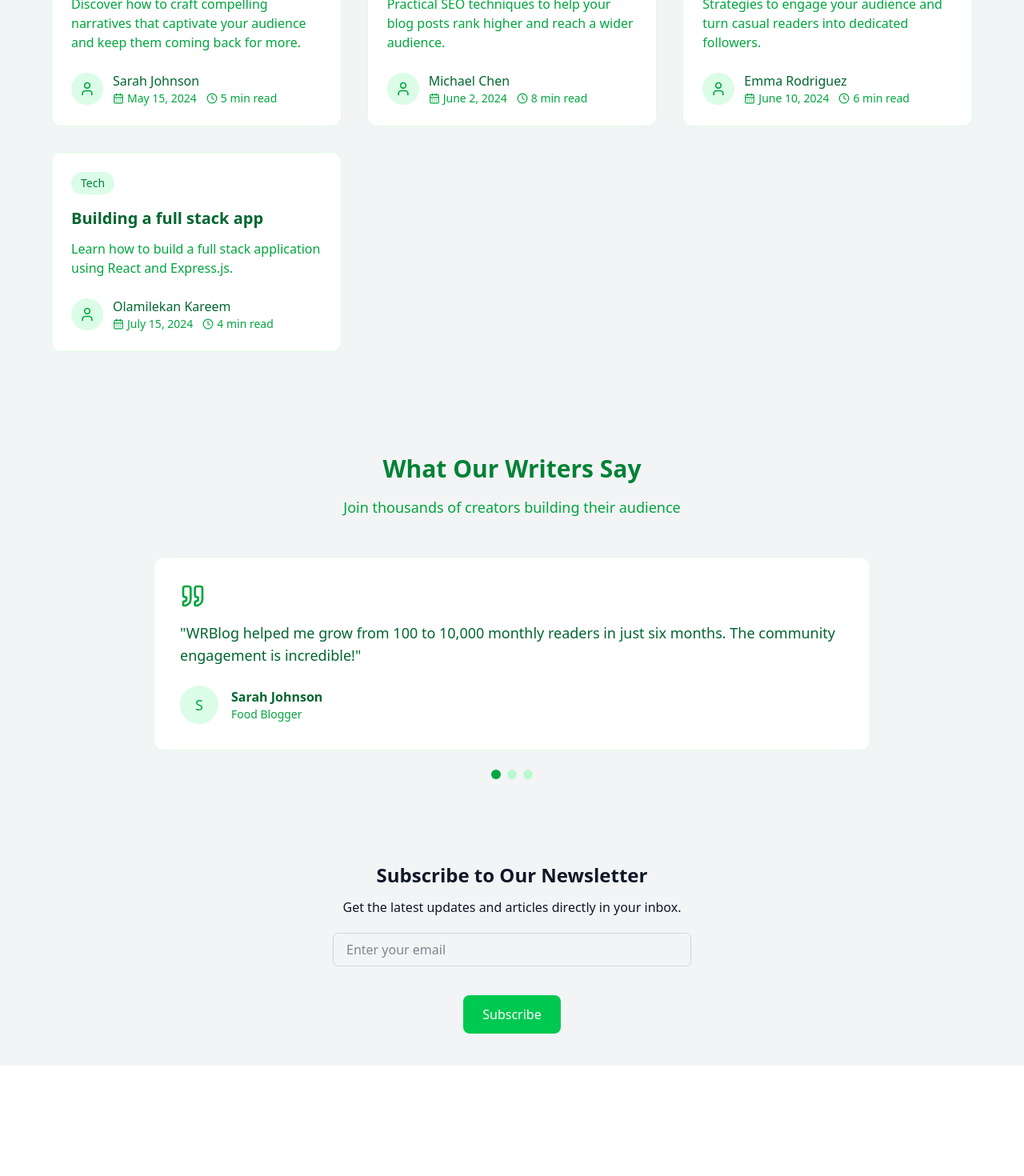
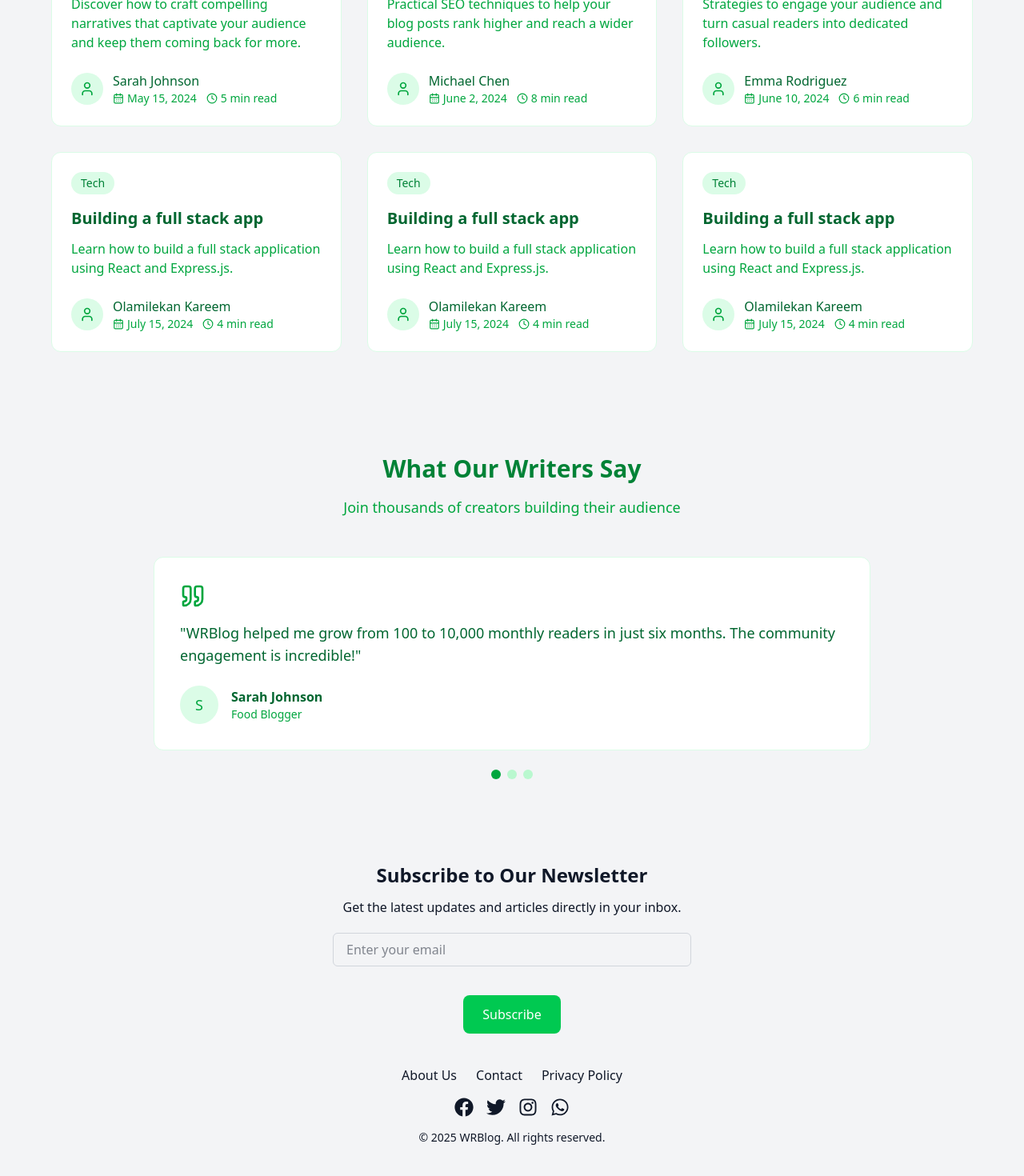
Before and after one commit to Olamilekan18/WRBlog, a React (Vite) app in the folder frontend/: page / in a window 1280 px wide. Shown: the part 1747-3217 px from the top of the page at 80% size. Before the commit the page ends 3079 px from the top, so only its background shows below. Built offline with nearby package versions, Linux system fonts and the light colour scheme.

Commit message:
completed landing page

```diff
--- a/frontend/package.json
+++ b/frontend/package.json
@@ -15,6 +15,7 @@
     "lucide-react": "^0.485.0",
     "react": "^18.3.1",
     "react-dom": "^18.3.1",
+    "react-icons": "^5.5.0",
     "tailwindcss": "^4.0.17"
   },
   "devDependencies": {
--- a/frontend/src/App.jsx
+++ b/frontend/src/App.jsx
@@ -8,8 +8,6 @@ import FeatureSection from "./Components/FeatureSection.jsx";
 import FeaturedPostsSection from "./Components/FeaturedPosts.jsx";
 import TestimonialsSection from "./Components/Testimonials.jsx";
 import Newsletter from "./Components/NewsLetter.jsx";
-
-// import { ThemeProvider } from "./context/ThemeProvider.jsx";
 function App() {
   return (
     <DarkModeProvider>
--- a/frontend/src/Components/FeaturedPosts.jsx
+++ b/frontend/src/Components/FeaturedPosts.jsx
@@ -35,6 +35,26 @@ const FeaturedPostsSection = () => {
     },
     {
         id: 4,
+      title: "Building a full stack app",
+        excerpt: "Learn how to build a full stack application using React and Express.js.",
+        author: "Olamilekan Kareem",
+        date: "July 15, 2024",
+        readTime: "4 min read",
+        category: "Tech"
+
+    },
+    {
+        id: 5,
+      title: "Building a full stack app",
+        excerpt: "Learn how to build a full stack application using React and Express.js.",
+        author: "Olamilekan Kareem",
+        date: "July 15, 2024",
+        readTime: "4 min read",
+        category: "Tech"
+
+    },
+    {
+        id: 6,
       title: "Building a full stack app",
         excerpt: "Learn how to build a full stack application using React and Express.js.",
         author: "Olamilekan Kareem",
--- /dev/null
+++ b/frontend/src/Components/Footer.jsx
@@ -0,0 +1,31 @@
+import { FaFacebook, FaInstagram, FaTwitter, FaWhatsapp } from "react-icons/fa";
+
+const Footer = ({ isDark }) => {
+  return (
+    <div className={`py-10 px-5 text-center transition-colors duration-300 ${isDark ? "bg-gray-800 text-white" : "bg-gray-100 text-gray-900"}`}>
+      <div className="container mx-auto px-6 text-center">
+        {/* Navigation Links */}
+        <div className="flex justify-center space-x-6 mb-4">
+          <a href="/about" className="hover:underline">About Us</a>
+          <a href="/contact" className="hover:underline">Contact</a>
+          <a href="/privacy" className="hover:underline">Privacy Policy</a>
+        </div>
+
+        {/* Social Media Links */}
+        <div className="flex justify-center space-x-4 mb-4">
+          <a href="#" className="hover:text-blue-500"><FaFacebook size={24} /></a>
+          <a href="#" className="hover:text-gray-400"><FaTwitter size={24} /></a>
+          <a href="#" className="hover:text-pink-500"><FaInstagram size={24} /></a>
+          <a href="#" className="hover:text-green-500"><FaWhatsapp size={24} /></a>
+        </div>
+
+        {/* Copyright */}
+        <p className="text-sm">
+          © {new Date().getFullYear()} WRBlog. All rights reserved.
+        </p>
+      </div>
+    </div>
+  );
+};
+
+export default Footer;
--- a/frontend/src/Components/NewsLetter.jsx
+++ b/frontend/src/Components/NewsLetter.jsx
@@ -1,6 +1,8 @@
 import React, { useState } from "react"; // Import useState
 import { useDarkMode } from "../context/DarkModeContext";
 import axios from "axios";
+import { FaFacebook, FaInstagram, FaTwitter, FaWhatsapp } from "react-icons/fa";
+
 
 const Newsletter = () => {
   const { isDark } = useDarkMode(); // Use the context to get the dark mode state
@@ -45,6 +47,29 @@ const Newsletter = () => {
           </button>
         </form>
         {message && <p className={`mt-3 text-sm ${error ? "text-red-500" : "text-green-500"}`}>{message}</p>}
+        <div className={`py-10 px-5 text-center transition-colors duration-300 ${isDark ? "bg-gray-800 text-white" : "bg-gray-100 text-gray-900"}`}>
+              <div className="container mx-auto px-6 text-center">
+                {/* Navigation Links */}
+                <div className="flex justify-center space-x-6 mb-4">
+                  <a href="/about" className="hover:underline">About Us</a>
+                  <a href="/contact" className="hover:underline">Contact</a>
+                  <a href="/privacy" className="hover:underline">Privacy Policy</a>
+                </div>
+
+                {/* Social Media Links */}
+                <div className="flex justify-center space-x-4 mb-4">
+                  <a href="#" className="hover:text-blue-500"><FaFacebook size={24} /></a>
+                  <a href="#" className="hover:text-gray-400"><FaTwitter size={24} /></a>
+                  <a href="#" className="hover:text-pink-500"><FaInstagram size={24} /></a>
+                  <a href="#" className="hover:text-green-500"><FaWhatsapp size={24} /></a>
+                </div>
+
+                {/* Copyright */}
+                <p className="text-sm">
+                  © {new Date().getFullYear()} WRBlog. All rights reserved.
+                </p>
+              </div>
+            </div>
       </div>
     // </section>
   );
```
Also changed, not shown: 1 other file (tests, documents, lock files or other folders).
